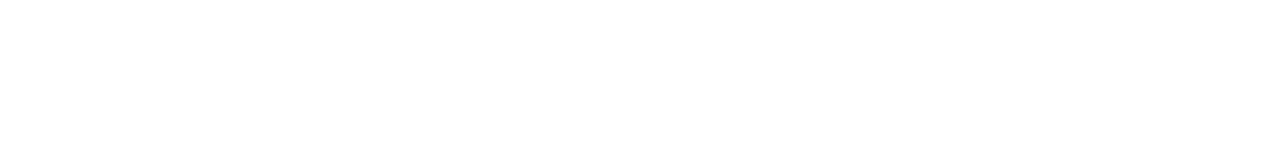
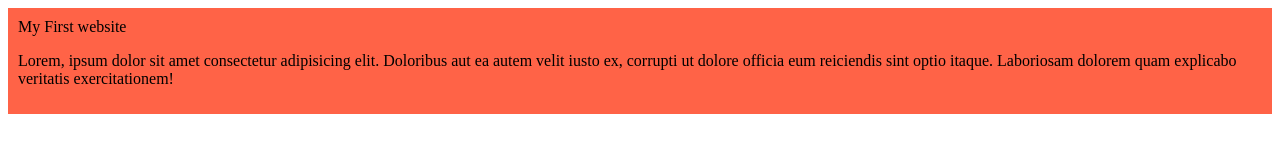
Before and after one commit to nusratjahan07/my-simple-website, a plain HTML site: page index.html in a window 1280 px wide. Drawn offline with Linux system fonts and the light colour scheme.

Commit message:
added the first blog

```diff
--- a/index.html
+++ b/index.html
@@ -4,8 +4,11 @@
     <meta charset="UTF-8">
     <meta name="viewport" content="width=device-width, initial-scale=1.0">
     <title>My simple website</title>
+    <link rel="stylesheet" href="style/blog.css">
 </head>
 <body>
-
+    <div>My First website
+    <p>Lorem, ipsum dolor sit amet consectetur adipisicing elit. Doloribus aut ea autem velit iusto ex, corrupti ut dolore officia eum reiciendis sint optio itaque. Laboriosam dolorem quam explicabo veritatis exercitationem!</p>
+</div>
 </body>
 </html>
--- /dev/null
+++ b/style/blog.css
@@ -0,0 +1,4 @@
+div{
+    background-color: tomato;
+    padding: 10px;
+}
```
